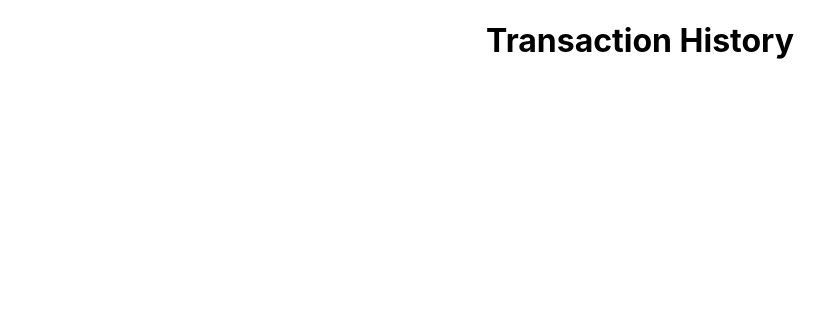
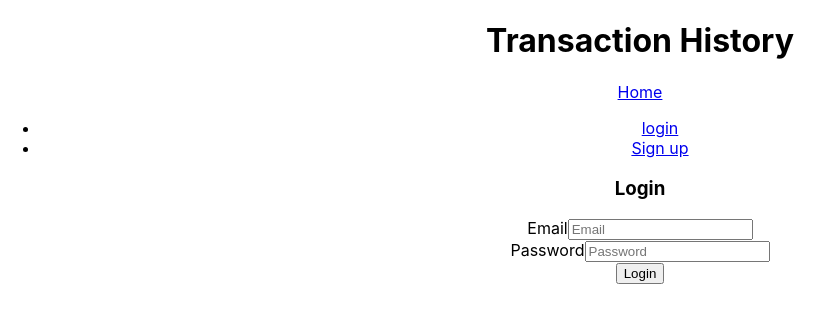
Before and after one commit to arjunkareti/TT3_Group4, a React (Create React App) app in the folder tt3-group4/: page /login in a window 1280 px wide. Shown: the top 322 px of the page, without its empty margins (0-833 px from the left). Built offline with nearby package versions, Linux system fonts and the light colour scheme.

Commit message:
Login page and Nav

```diff
--- a/tt3-group4/src/App.js
+++ b/tt3-group4/src/App.js
@@ -1,11 +1,22 @@
+import { BrowserRouter, Switch ,Route} from 'react-router-dom';
 import './App.css';
 import TransactionHistory from './components/transactionHistory/TransactionHistory'
+import LoginPage from './components/LoginPage';
+import Nav from './components/nav.components';
+
 
 function App() {
   return (
+    <BrowserRouter>
     <div className="App">
       <TransactionHistory />
+
+    <Nav/>
+    <Switch>
+    <Route exact path="/login" component={LoginPage}/>
+    </Switch>
     </div>
+    </BrowserRouter>
   );
 }
 
--- /dev/null
+++ b/tt3-group4/src/components/LoginPage.js
@@ -0,0 +1,46 @@
+import axios from "axios";
+import React, { Component } from "react";
+
+export default class LoginPage extends Component{
+
+    handleSubmit = e => {
+        e.preventDefault();
+
+        const data ={
+            email : this.email,
+            password: this.password
+        }
+
+        axios.post('http://localhost:8000/login',data)
+        .then(res =>{
+            console.log(res)
+        })
+        .catch(err => {
+            console.log(err)
+        })
+    };
+
+     render(){
+            return(
+
+            <form onSubmit ={this.handleSubmit}>
+                <h3>Login</h3>
+
+                <div className= "form-group">
+                    <label>Email</label>
+                    <input type="email" className="form-control" placeholder="Email"
+                    onChange={e => this.email = e.target.value} />
+                </div>
+
+                <div className= "form-group">
+                    <label>Password</label>
+                    <input type="password" className="form-control" placeholder="Password"
+                    onChange={e => this.password = e.target.value}/>
+                </div>
+
+                    <button className="btn btn-primary btn-block">Login</button>
+
+            </form>
+                    )
+            }
+        }
--- /dev/null
+++ b/tt3-group4/src/components/nav.components.js
@@ -0,0 +1,27 @@
+import React,{ Component } from "react";
+import { Link } from "react-router-dom";
+
+export default class Nav extends Component{
+    render(){
+        return(
+<nav className="navbar navbar-expand navbar-light fixed-top">
+        <div className="container">
+          <Link className="navbar-brand" to= {'/'}>Home</Link>
+          <div className="collapse navbar-collapse">
+            <ul className= "navbar-nav ml-auto">
+              <li className="nav-item">
+                <Link to={'/login'} className="nav-link">login</Link>
+              </li>
+              <li className="nav-item">
+                <Link to={'/register'} className="nav-link">Sign up</Link>
+              </li>
+            </ul>
+          </div>
+        </div>
+      </nav>
+
+        )
+
+
+    }
+}
```
